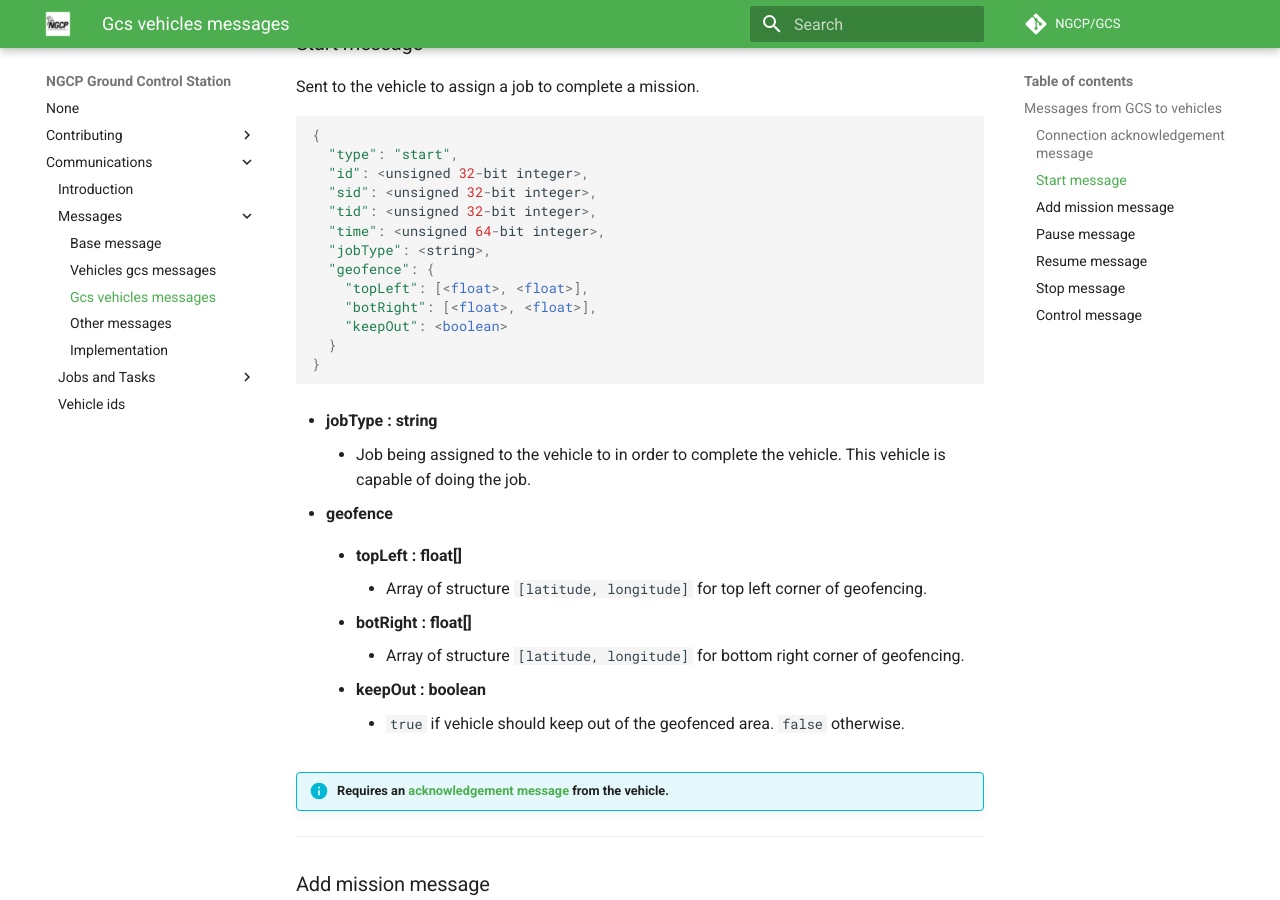
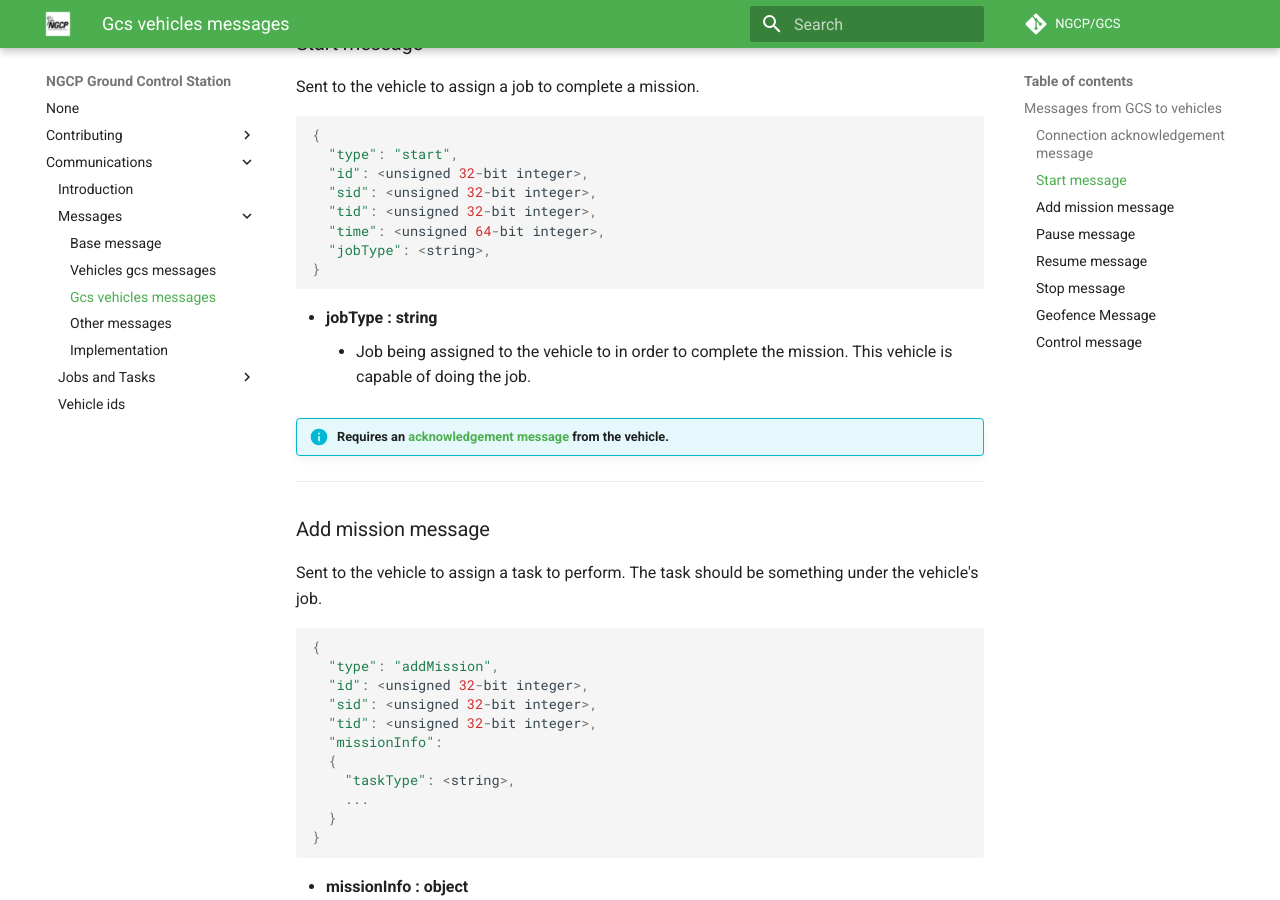
Before and after one commit to NGCP/GCS, an MkDocs documentation site: the page built from docs/communications/messages/gcs-vehicles-messages.md, in a window 1280 px wide and 900 px high, scrolled down 679 px. Built offline with MkDocs 1.6.1 and Material for MkDocs 9.7.7, drawn with Linux system fonts in a browser that asks for light colours; comment, search, counter and statistics services are not loaded; some of the changed text lies outside the part shown.

Commit message:
Add GeofenceMessage to gcs-vehicles-messages.md
Why is the change being made?

This change is made because GCS needs a new message to handle Geofencing
 information outside of the start message. This change is
 not necessary, but it improves scalability for future use of GCS.

What has changed to address the problem?

This change created a new GeofenceMessage containing geofencing values
that can be sent to all vehicles. StartMessage was changed as well by
 deleting the geofencing parameters that was in it previously.

How was this change tested?
This change was tested using npm test.

````diff
--- a/docs/communications/messages/gcs-vehicles-messages.md
+++ b/docs/communications/messages/gcs-vehicles-messages.md
@@ -35,28 +35,12 @@
   "tid": <unsigned 32-bit integer>,
   "time": <unsigned 64-bit integer>,
   "jobType": <string>,
-  "geofence": {
-    "topLeft": [<float>, <float>],
-    "botRight": [<float>, <float>],
-    "keepOut": <boolean>
-  }
 }
 ```
 
   - **jobType : string**
-      - Job being assigned to the vehicle to in order to complete the vehicle. This vehicle is
+      - Job being assigned to the vehicle to in order to complete the mission. This vehicle is
       capable of doing the job.
-
-  - **geofence**
-      - **topLeft : float[]**
-          - Array of structure `[latitude, longitude]` for top left corner of geofencing.
-
-      - **botRight : float[]**
-          - Array of structure `[latitude, longitude]` for bottom right corner of geofencing.
-
-      - **keepOut : boolean**
-          - `#!json true` if vehicle should keep out of the geofenced area. `#!json false`
-          otherwise.
 
 !!! info "Requires an [acknowledgement message][] from the vehicle."
 
@@ -147,6 +131,35 @@
 
 ----------------------------------------------------------------------------------------------------
 
+## Geofence Message
+
+Sent to the vehicle to send geofencing coordinates for the keep-in and keep-out zones of the mission.
+
+```javascript
+{
+  "type": "geofence",
+  "id": <unsigned 32-bit integer>,
+  "sid": <unsigned 32-bit integer>,
+  "tid": <unsigned 32-bit integer>,
+  "time": <unsigned 64-bit integer>,
+  "geofence" {
+    "keepOut": [<float>, <float>][],
+    "keepIn": [<float>, <float>][]
+  }
+}
+```
+
+  - **geofence**
+      - **keepOut : [float, float][]**
+          - Array of structure `[latitude, longitude]` for all four corners of the box.
+
+      - **keepIn : [float, float][]**
+          - Array of structure `[latitude, longitude]` for all four corners of the box.
+
+!!! info "Requires an [acknowledgement message][] from the vehicle."
+
+----------------------------------------------------------------------------------------------------
+
 ## Control message
 
 Sent to the vehicle to send manual control instructions. This message is sent to the vehicle
````
